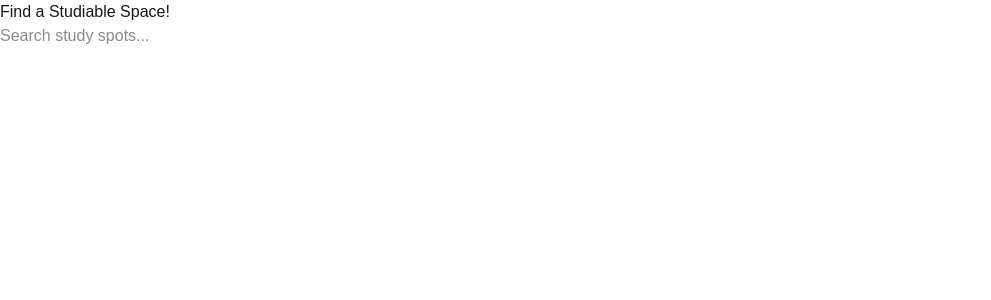
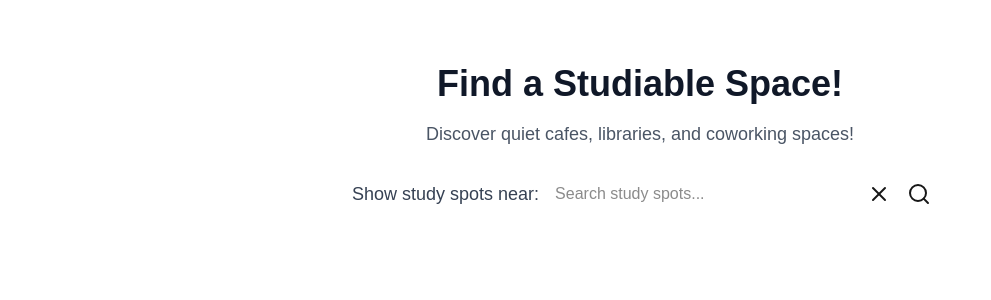
Before and after one commit to saranb3/Studiable, a Next.js app: page / in a window 1280 px wide. Shown: the top 300 px of the page, without its empty margins (0-991 px from the left). Built offline with nearby package versions, Linux system fonts and the light colour scheme.

Commit message:
UI: fixed UI so everything is centered. Added a header

```diff
--- a/src/pages/index.tsx
+++ b/src/pages/index.tsx
@@ -53,12 +53,6 @@ export default function Home() {
     setCurrentInput('');
   }
 
-  function showLocation(){
-    if(selectedLocation) {
-      return <p>Showing study spots near: {selectedLocation}</p>
-    }
-  }
-
   const studySpots = [
     {
       name: "Starbucks",
@@ -107,7 +101,7 @@ export default function Home() {
           {studySpots.slice(0, 3).map((spot, idx) => (
             <>
               <li key={idx}>
-                <div>Name: {spot.name}</div>
+                <div>Name: <strong>{spot.name}</strong></div>
                 <div>Location: {spot.location}</div>
                 <div>Rating: {spot.rating} ⭐ | Open time: {spot.openTime}</div>
                 <span>{spot.Wifi && <span className= "bg-yellow-300/30 text-amber-900 px-2 py-1 rounded">Wifi</span>} </span>
@@ -125,9 +119,9 @@ export default function Home() {
 
   // Handler for when a suggestion is clicked
   function handleSuggestionClick(suggestion: Suggestion) {
+    setShowSuggestions(false);
     setCurrentInput(suggestion.description);
     setSelectedLocation(suggestion.description);
-    setShowSuggestions(false);
   }
 
   useEffect(() => {
@@ -144,14 +138,23 @@ export default function Home() {
 
   return (
     <div>
-      <h1> Find a Studiable Space!</h1>
-      <div className="relative">
-        <input type="text" placeholder="Search study spots..."
+      {/* 1. Header section - full width, centered */}
+      <div className="text-center py-16 px-4">
+        <h1 className="text-4xl font-bold text-gray-900 mb-4"> Find a Studiable Space!</h1>
+        <p className="text-lg text-gray-600 mb-8 max-w-2xl mx-auto"> Discover quiet cafes, libraries, and coworking spaces!</p>
+
+        {/* Flex row for label and search bar */}
+        <div className="max-w-xl mx-auto flex items-center gap-4 relative">
+          <span className="whitespace-nowrap text-lg font-medium text-gray-700">Show study spots near:</span>
+          <div className="flex-1 relative">
+            <input
+              type="text"
+              placeholder="Search study spots..."
+              className="w-96"
               value={currentInput}
               onChange={e => setCurrentInput(e.target.value)}
-          onKeyDown={handleEnterSearch}/>
-        <button className="absolute right-400 top-1/2 -translate-y-1/2" onClick={handleClearClick}> <X /> </button>
-        <button className="absolute right-410 top-1/2 -translate-y-1/2" onClick={handleSearchClick}> <Search /> </button>
+              onKeyDown={handleEnterSearch}
+            />
             {showSuggestions && suggestions.length > 0 && (
               <div className="absolute top-full left-0 right-0 bg-white border border-gray-300 rounded shadow-lg z-10">
                 {suggestions.map((suggestion) => (
@@ -165,10 +168,13 @@ export default function Home() {
                 ))}
               </div>
             )}
+            <button className="absolute right-12 top-1/2 -translate-y-1/2" onClick={handleClearClick}> <X /> </button>
+            <button className="absolute right-2 top-1/2 -translate-y-1/2" onClick={handleSearchClick}> <Search /> </button>
           </div>
-      {showLocation()}
+        </div>
         <br />
         {showStudySpots()}
       </div>
+    </div>
   );
 }
```
Lines whose indentation alone changed are shown as unchanged.
